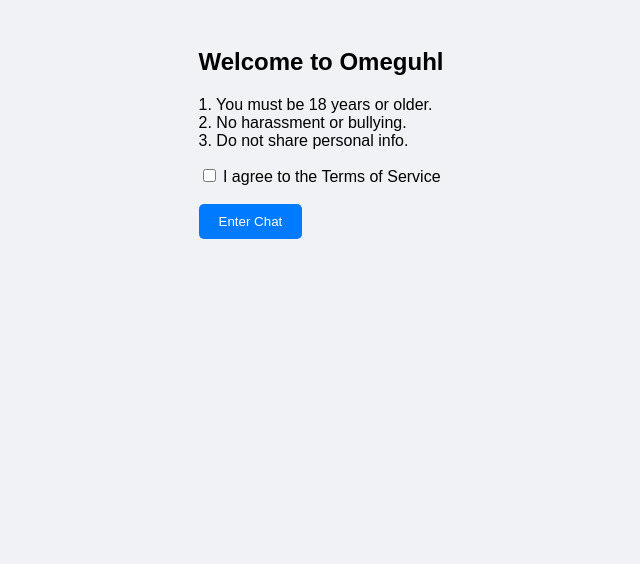
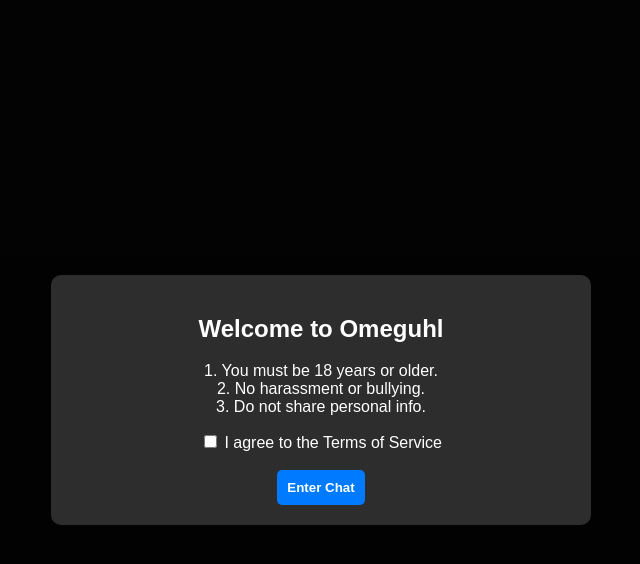
Before and after one commit to oantestingoan/my-chat-app, a website: page index.html in a window 1280 px wide. Shown: the whole page, without its empty margins (319-959 px from the left). Drawn offline with nearby package versions, Linux system fonts and the light colour scheme; no server answers.

Commit message:
Update style.css

```diff
--- a/style.css
+++ b/style.css
@@ -1,7 +1,8 @@
-body { font-family: sans-serif; background: #f0f2f5; display: flex; justify-content: center; padding: 20px; }
-#app { width: 100%; max-width: 500px; background: white; padding: 20px; border-radius: 10px; box-shadow: 0 4px 10px rgba(0,0,0,0.1); }
-#messages { height: 300px; border: 1px solid #ddd; overflow-y: scroll; padding: 10px; margin-bottom: 10px; background: #fafafa; }
+body { font-family: sans-serif; background: #1a1a1a; color: white; display: flex; justify-content: center; padding: 20px; }
+#app, #modal { width: 100%; max-width: 500px; background: #2d2d2d; padding: 20px; border-radius: 10px; text-align: center; }
+#overlay { position: fixed; top: 0; left: 0; width: 100%; height: 100%; background: rgba(0,0,0,0.9); display: flex; align-items: center; justify-content: center; z-index: 100; }
+#messages { height: 350px; border: 1px solid #444; overflow-y: scroll; padding: 10px; margin-bottom: 10px; background: #111; text-align: left; }
 .input-area { display: flex; gap: 5px; }
-input { flex: 1; padding: 10px; border: 1px solid #ddd; border-radius: 5px; }
-button { padding: 10px 20px; cursor: pointer; border: none; background: #007bff; color: white; border-radius: 5px; }
-button:hover { background: #0056b3; }
+input { flex: 1; padding: 10px; background: #444; color: white; border: none; border-radius: 5px; }
+button { padding: 10px; cursor: pointer; border: none; background: #007bff; color: white; border-radius: 5px; font-weight: bold; }
+.box { margin: 20px 0; padding: 10px; border: 1px solid #444; }
```
